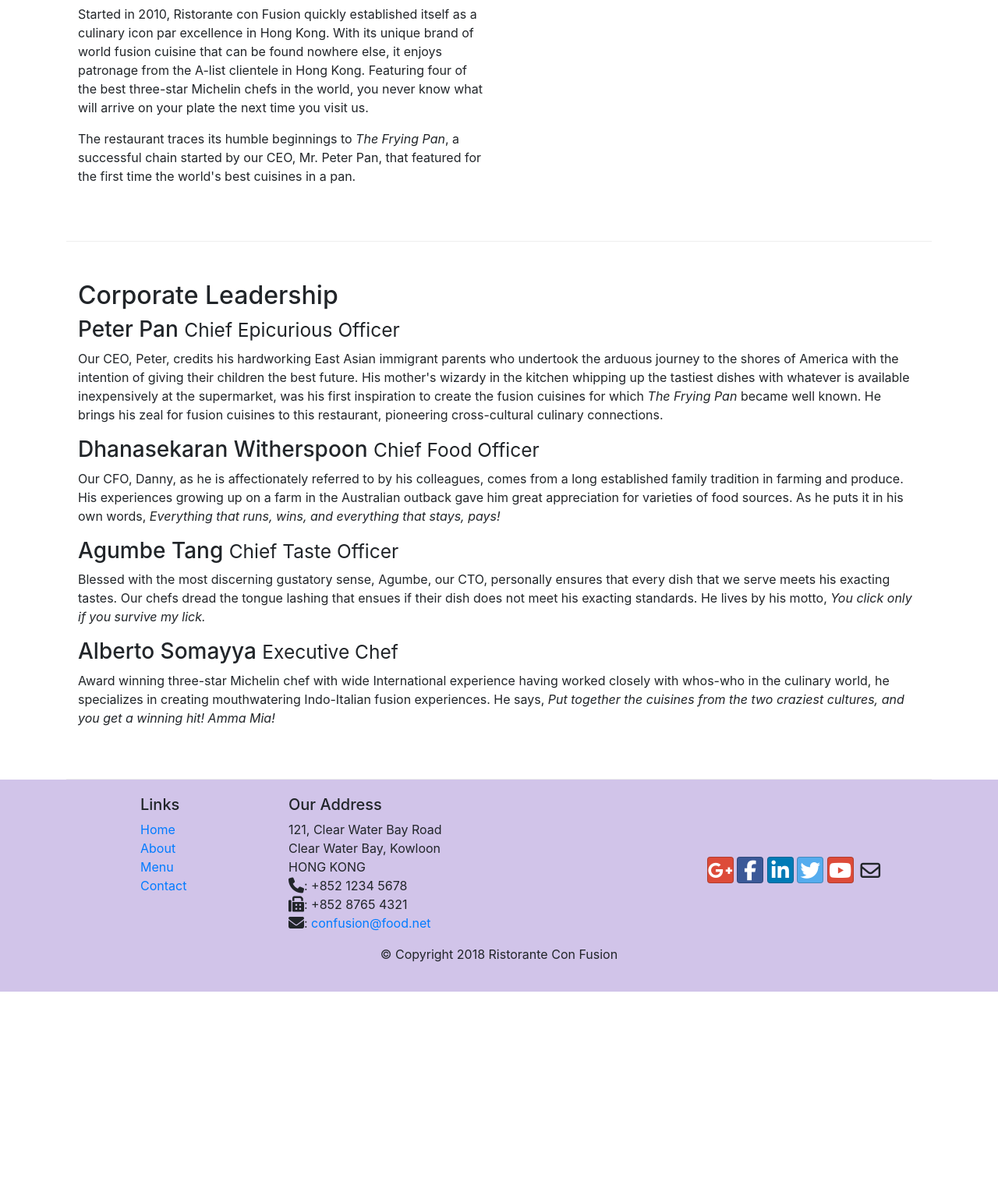
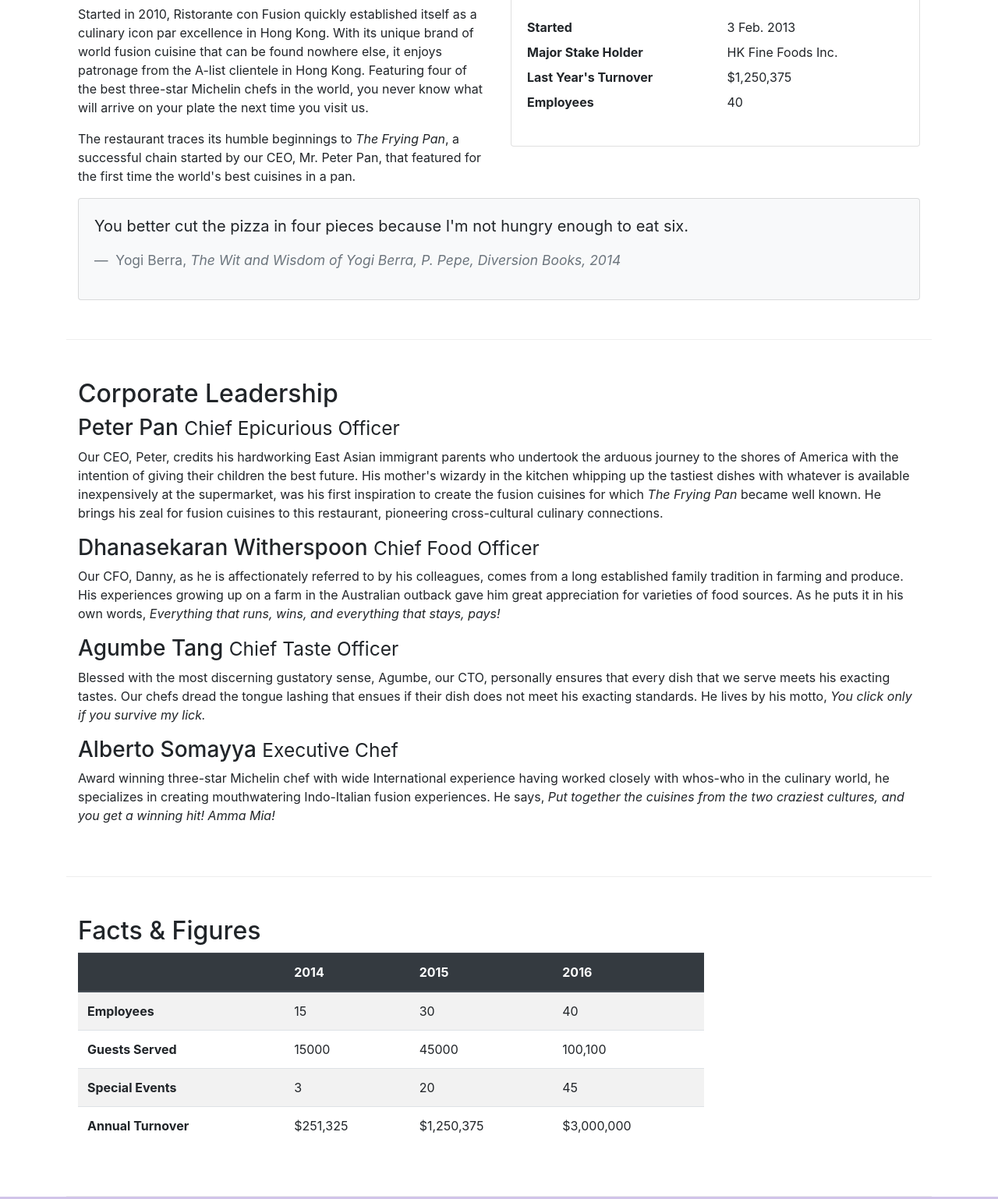
Before and after one commit to maaarryS/conFusion, a plain HTML site: page aboutus.html in a window 1280 px wide. Shown: the part 824-2362 px from the top of the page at 78% size. Before the commit the page ends 2096 px from the top, so only its background shows below. Drawn offline with nearby package versions, Linux system fonts and the light colour scheme.

Commit message:
Tables and Cards

```diff
--- a/aboutus.html
+++ b/aboutus.html
@@ -64,7 +64,38 @@
         <p>Started in 2010, Ristorante con Fusion quickly established itself as a culinary icon par excellence in Hong Kong. With its unique brand of world fusion cuisine that can be found nowhere else, it enjoys patronage from the A-list clientele in Hong Kong.  Featuring four of the best three-star Michelin chefs in the world, you never know what will arrive on your plate the next time you visit us.</p>
         <p>The restaurant traces its humble beginnings to <em>The Frying Pan</em>, a successful chain started by our CEO, Mr. Peter Pan, that featured for the first time the world's best cuisines in a pan.</p>
       </div>
-      <div class="col-auto">
+      <div class="col-12 col-sm-6">
+        <div class="card">
+          <h3 class="header bg-primary text-white">Facts At a Glance</h3>
+          <div class="card-body">
+            <dl class="row">
+              <dt class="col-6">Started</dt>
+              <dd class="col-6">3 Feb. 2013</dd>
+              <dt class="col-6">Major Stake Holder</dt>
+              <dd class="col-6">HK Fine Foods Inc.</dd>
+              <dt class="col-6">Last Year's Turnover</dt>
+              <dd class="col-6">$1,250,375</dd>
+              <dt class="col-6">Employees</dt>
+              <dd class="col-6">40</dd>
+            </dl>
+          </div>
+        </div>
+      </div>
+
+      <div class="col-12">
+        <div class="card card-body bg-light">
+          <blockquote class="blockquote">
+            <p>
+              You better cut the pizza in four pieces because I'm not hungry enough to eat six.
+            </p>
+            <footer class="blockquote-footer">
+              Yogi Berra,
+              <cite title="Source Title">
+                The Wit and Wisdom of Yogi Berra, P. Pepe, Diversion Books, 2014
+              </cite>
+            </footer>
+          </blockquote>
+        </div>
       </div>
     </div>
 
@@ -80,6 +111,53 @@
         <p class="d-none d-sm-block">Blessed with the most discerning gustatory sense, Agumbe, our CTO, personally ensures that every dish that we serve meets his exacting tastes. Our chefs dread the tongue lashing that ensues if their dish does not meet his exacting standards. He lives by his motto, <em>You click only if you survive my lick.</em></p>
         <h3>Alberto Somayya <small>Executive Chef</small></h3>
         <p class="d-none d-sm-block">Award winning three-star Michelin chef with wide International experience having worked closely with whos-who in the culinary world, he specializes in creating mouthwatering Indo-Italian fusion experiences. He says, <em>Put together the cuisines from the two craziest cultures, and you get a winning hit! Amma Mia!</em></p>
+      </div>
+    </div>
+
+    <div class="row row-content">
+      <div class="col-12 col-sm-9">
+        <h2>Facts &amp; Figures</h2>
+        <div class="table-responsive">
+          <table class="table table-striped">
+            <thead class="thead-dark">
+              <tr>
+                <th>&nbsp;</th>
+                <th>2014</th>
+                <th>2015</th>
+                <th>2016</th>
+              </tr>
+            </thead>
+            <tbody>
+              <tr>
+                <th>Employees</th>
+                <td>15</td>
+                <td>30</td>
+                <td>40</td>
+              </tr>
+              <tr>
+                <th>Guests Served</th>
+                <td>15000</td>
+                <td>45000</td>
+                <td>100,100</td>
+              </tr>
+              <tr>
+                <th>Special Events</th>
+                <td>3</td>
+                <td>20</td>
+                <td>45</td>
+              </tr>
+              <tr>
+                <th>Annual Turnover</th>
+                <td>$251,325</td>
+                <td>$1,250,375</td>
+                <td>$3,000,000</td>
+              </tr>
+            </tbody>
+          </table>
+        </div>
+      </div>
+      <div class="col-12 col-sm-3">
+
       </div>
     </div>
 
```
